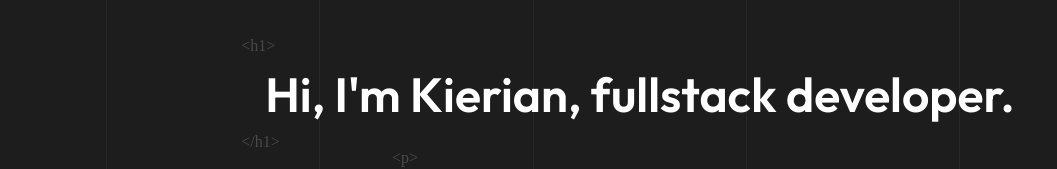
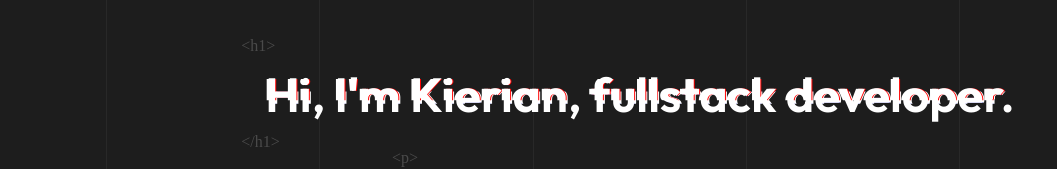
Before and after one commit to kierianlee/portfolio, a Next.js app: page / in a window 1280 px wide. Shown: the part 370-539 px from the top of the page, without its empty margins (0-1057 px from the left). Built offline with nearby package versions, Linux system fonts and the light colour scheme; a web font is replaced by a local one.

Commit message:
fixed blur placeholders

```diff
--- a/package.json
+++ b/package.json
@@ -14,6 +14,7 @@
     "dayjs": "^1.11.5",
     "framer-motion": "^7.3.5",
     "next": "12.3.0",
+    "next-sanity-image": "^4.1.0",
     "react": "18.2.0",
     "react-dom": "18.2.0"
   },
--- a/pages/blog.tsx
+++ b/pages/blog.tsx
@@ -1,16 +1,18 @@
 import { GetStaticProps, InferGetStaticPropsType } from "next";
 import Head from "next/head";
-import Image from "next/future/image";
+import Image from "next/image";
 import Link from "next/link";
 import { ReactElement } from "react";
 import Layout from "../components/layout/layout";
 import WithCodeTags from "../components/with-code-tag";
 import { sanity } from "../lib/sanity";
 import dayjs from "dayjs";
+import { useNextSanityImage } from "next-sanity-image";
+import { Post } from "../types/post";
 
 const postsQuery = `*[_type == "post"] {
   _id,
-  "imageUrl": image.asset->url,
+  image,
   date,
   title,
   subtitle
@@ -38,16 +40,31 @@
         </WithCodeTags>
         <div></div>
         <div className="max-w-xl mx-auto mt-16 flex flex-col gap-16">
-          {posts.map(
-            ({ _id, imageUrl, title, subtitle, date }: any, index: number) => (
-              <Link href={`/post/${_id}`} key={index} passHref>
+          {posts.map((post: Post, index: number) => (
+            <Post post={post} key={index} />
+          ))}
+        </div>
+      </div>
+    </>
+  );
+};
+
+const Post = ({
+  post: { _id, image, title, subtitle, date },
+}: {
+  post: Post;
+}) => {
+  const imageProps = useNextSanityImage(sanity, image);
+
+  return (
+    <Link href={`/post/${_id}`} passHref>
       <a className="isolated relative flex gap-6 items-center">
         <div className="relative h-24 w-24">
           <Image
-                      src={imageUrl}
+            {...imageProps}
             alt={title}
             className="object-cover rounded-full"
-                      fill
+            layout="fill"
             sizes="100%"
             placeholder="blur"
           />
@@ -61,11 +78,6 @@
         </div>
       </a>
     </Link>
-            )
-          )}
-        </div>
-      </div>
-    </>
   );
 };
 
--- a/pages/index.tsx
+++ b/pages/index.tsx
@@ -15,7 +15,10 @@
           <div className="flex flex-col items-center justify-center h-full -mt-6">
             <AnimatedK />
             <WithCodeTags tag="h1" className="mt-12">
-              <h1 className="text-5xl font-semibold my-4 text-center">
+              <h1
+                className="intro-title"
+                data-text="Hi, I'm Kierian, fullstack developer."
+              >
                 Hi, {`I'm`} Kierian, fullstack developer.
               </h1>
             </WithCodeTags>
@@ -25,7 +28,6 @@
                 software systems at scale.
               </p>
             </WithCodeTags>
-
           </div>
         </div>
       </div>
--- a/pages/post/[id].tsx
+++ b/pages/post/[id].tsx
@@ -5,10 +5,14 @@
 import WithCodeTags from "../../components/with-code-tag";
 import { sanity } from "../../lib/sanity";
 import { PortableText } from "@portabletext/react";
-import Image from "next/future/image";
+import Image from "next/image";
 import dayjs from "dayjs";
+import { useNextSanityImage } from "next-sanity-image";
+import { type Post as PostType } from "../../types/post";
 
 const Post = ({ post }: InferGetStaticPropsType<typeof getStaticProps>) => {
+  const imageProps = useNextSanityImage(sanity, post.image);
+
   return (
     <>
       <Head>
@@ -25,7 +29,7 @@
         </WithCodeTags>
         <div className="max-w-2xl mx-auto mt-12">
           <div className="relative h-[400px]">
-            <Image src={post.imageUrl} alt={post.name} fill />
+            <Image alt={post.title} layout="fill" {...imageProps} />
           </div>
           <WithCodeTags tag="article" className="mt-16">
             <PortableText
@@ -60,7 +64,7 @@
 const singlePostQuery = `*[_type == "post" && _id == $id] {
   _id,
   title,
-  "imageUrl": image.asset->url,
+  image,
   content,
   date
 }[0]
@@ -78,9 +82,13 @@
   return { paths, fallback: false };
 };
 
-export const getStaticProps: GetStaticProps = async ({ params }) => {
+export const getStaticProps: GetStaticProps<{ post: PostType }> = async ({
+  params,
+}) => {
   // It's important to default the slug so that it doesn't return "undefined"
-  const post = await sanity.fetch(singlePostQuery, { id: params?.id });
+  const post = await sanity.fetch(singlePostQuery, {
+    id: params?.id,
+  });
 
   return {
     props: {
--- a/pages/work.tsx
+++ b/pages/work.tsx
@@ -1,15 +1,17 @@
 import { GetStaticProps, InferGetStaticPropsType } from "next";
 import Head from "next/head";
-import Image from "next/future/image";
+import Image from "next/image";
 import Link from "next/link";
 import { ReactElement } from "react";
 import Layout from "../components/layout/layout";
 import WithCodeTags from "../components/with-code-tag";
 import { sanity } from "../lib/sanity";
+import { useNextSanityImage } from "next-sanity-image";
+import { Project } from "../types/project";
 
 const projectsQuery = `*[_type == "project"] {
   _id,
-  "imageUrl": image.asset->url,
+  image,
   tags,
   name
 }`;
@@ -36,14 +38,30 @@
         </WithCodeTags>
         <div className="container mx-auto mt-16">
           <div className="grid grid-cols-3 gap-16">
-            {projects.map(
-              ({ _id, imageUrl, name, tags }: any, index: number) => (
-                <Link href={`/work/${_id}`} key={index} passHref>
+            {projects.map((project: Project, index: number) => (
+              <ProjectCard project={project} key={index} />
+            ))}
+          </div>
+        </div>
+      </div>
+    </>
+  );
+};
+
+const ProjectCard = ({
+  project: { _id, image, name, tags },
+}: {
+  project: Project;
+}) => {
+  const imageProps = useNextSanityImage(sanity, image);
+
+  return (
+    <Link href={`/work/${_id}`} passHref>
       <a className="isolated relative h-[300px]">
         <Image
-                      src={imageUrl}
+          {...imageProps}
           alt={name}
-                      fill
+          layout="fill"
           className="object-cover"
           placeholder="blur"
         />
@@ -62,12 +80,6 @@
         </div>
       </a>
     </Link>
-              )
-            )}
-          </div>
-        </div>
-      </div>
-    </>
   );
 };
 
--- a/pages/work/[id].tsx
+++ b/pages/work/[id].tsx
@@ -6,8 +6,12 @@
 import { sanity } from "../../lib/sanity";
 import { PortableText } from "@portabletext/react";
 import Image from "next/future/image";
+import { useNextSanityImage } from "next-sanity-image";
+import { Project } from "../../types/project";
 
 const Work = ({ project }: InferGetStaticPropsType<typeof getStaticProps>) => {
+  const imageProps = useNextSanityImage(sanity, project.image);
+
   return (
     <>
       <Head>
@@ -20,7 +24,7 @@
         <div className="max-w-2xl mx-auto mt-12">
           <div className="relative h-[400px]">
             <Image
-              src={project.imageUrl}
+              {...imageProps}
               alt={project.name}
               className="object-cover"
               fill
@@ -59,7 +63,7 @@
 const singleProjectQuery = `*[_type == "project" && _id == $id] {
   _id,
   name,
-  "imageUrl": image.asset->url,
+  image,
   description
 }[0]
 `;
@@ -76,7 +80,9 @@
   return { paths, fallback: false };
 };
 
-export const getStaticProps: GetStaticProps = async ({ params }) => {
+export const getStaticProps: GetStaticProps<{ project: Project }> = async ({
+  params,
+}) => {
   // It's important to default the slug so that it doesn't return "undefined"
   const project = await sanity.fetch(singleProjectQuery, { id: params?.id });
 
--- a/styles/globals.css
+++ b/styles/globals.css
@@ -44,3 +44,162 @@
   font-style: normal;
   font-display: swap;
 }
+
+.intro-title {
+  @apply text-5xl font-semibold my-4 text-center;
+  position: relative;
+}
+
+.intro-title::before,
+.intro-title::after {
+  content: attr(data-text);
+  position: absolute;
+  top: 0;
+  left: 0;
+  width: 100%;
+  height: 100%;
+  z-index: -1;
+}
+
+.intro-title::before {
+  left: 2px;
+  text-shadow: -1px 0 blue;
+  animation: noise-anim-2 15s infinite linear alternate-reverse;
+}
+
+.intro-title::after {
+  left: -2px;
+  text-shadow: 3px 0 red;
+  animation: noise-anim 2s infinite linear alternate-reverse;
+}
+
+@keyframes noise-anim {
+  0% {
+    clip-path: inset(29% 0 25% 0);
+  }
+  5% {
+    clip-path: inset(9% 0 38% 0);
+  }
+  10% {
+    clip-path: inset(96% 0 1% 0);
+  }
+  15% {
+    clip-path: inset(75% 0 23% 0);
+  }
+  20% {
+    clip-path: inset(46% 0 50% 0);
+  }
+  25% {
+    clip-path: inset(3% 0 46% 0);
+  }
+  30% {
+    clip-path: inset(82% 0 2% 0);
+  }
+  35% {
+    clip-path: inset(88% 0 1% 0);
+  }
+  40% {
+    clip-path: inset(91% 0 8% 0);
+  }
+  45% {
+    clip-path: inset(96% 0 2% 0);
+  }
+  50% {
+    clip-path: inset(59% 0 38% 0);
+  }
+  55% {
+    clip-path: inset(41% 0 53% 0);
+  }
+  60% {
+    clip-path: inset(21% 0 47% 0);
+  }
+  65% {
+    clip-path: inset(89% 0 4% 0);
+  }
+  70% {
+    clip-path: inset(1% 0 95% 0);
+  }
+  75% {
+    clip-path: inset(86% 0 4% 0);
+  }
+  80% {
+    clip-path: inset(95% 0 5% 0);
+  }
+  85% {
+    clip-path: inset(54% 0 36% 0);
+  }
+  90% {
+    clip-path: inset(70% 0 27% 0);
+  }
+  95% {
+    clip-path: inset(6% 0 16% 0);
+  }
+  100% {
+    clip-path: inset(95% 0 2% 0);
+  }
+}
+@keyframes noise-anim-2 {
+  0% {
+    clip-path: inset(76% 0 21% 0);
+  }
+  5% {
+    clip-path: inset(54% 0 7% 0);
+  }
+  10% {
+    clip-path: inset(55% 0 29% 0);
+  }
+  15% {
+    clip-path: inset(89% 0 3% 0);
+  }
+  20% {
+    clip-path: inset(33% 0 40% 0);
+  }
+  25% {
+    clip-path: inset(17% 0 56% 0);
+  }
+  30% {
+    clip-path: inset(37% 0 51% 0);
+  }
+  35% {
+    clip-path: inset(38% 0 19% 0);
+  }
+  40% {
+    clip-path: inset(93% 0 4% 0);
+  }
+  45% {
+    clip-path: inset(44% 0 14% 0);
+  }
+  50% {
+    clip-path: inset(53% 0 26% 0);
+  }
+  55% {
+    clip-path: inset(67% 0 11% 0);
+  }
+  60% {
+    clip-path: inset(85% 0 13% 0);
+  }
+  65% {
+    clip-path: inset(27% 0 37% 0);
+  }
+  70% {
+    clip-path: inset(87% 0 4% 0);
+  }
+  75% {
+    clip-path: inset(10% 0 8% 0);
+  }
+  80% {
+    clip-path: inset(51% 0 27% 0);
+  }
+  85% {
+    clip-path: inset(10% 0 60% 0);
+  }
+  90% {
+    clip-path: inset(83% 0 3% 0);
+  }
+  95% {
+    clip-path: inset(23% 0 55% 0);
+  }
+  100% {
+    clip-path: inset(1% 0 81% 0);
+  }
+}
--- /dev/null
+++ b/types/post.ts
@@ -0,0 +1,8 @@
+export interface Post {
+  _id: string;
+  image: string;
+  date: string;
+  title: string;
+  subtitle: string;
+  content: any[];
+}
--- /dev/null
+++ b/types/project.ts
@@ -0,0 +1,7 @@
+export interface Project {
+  _id: string;
+  image: string;
+  tags: string[];
+  name: string;
+  description: any[];
+}
```
Also changed, not shown: 2 other files (tests, documents, lock files or other folders). Lines whose indentation alone changed are shown as unchanged.
